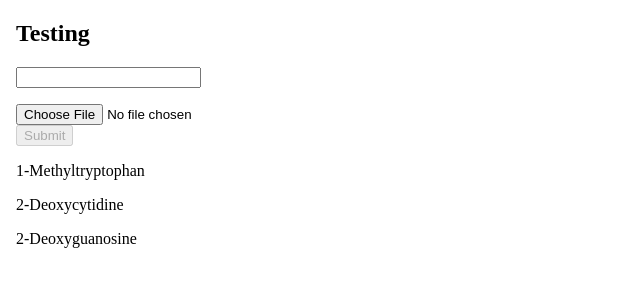
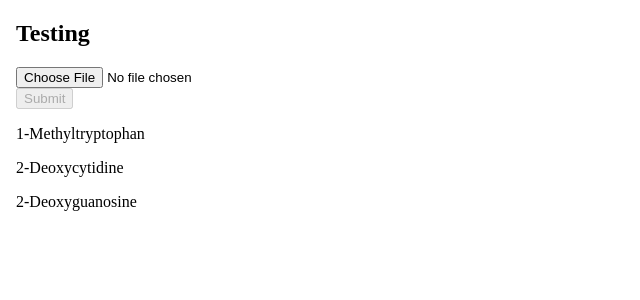
Before and after one commit to metabolomics-us/msp-from-ss, an Angular app: page / in a window 1280 px wide. Shown: the top 300 px of the page, without its empty margins (0-640 px from the left). Built offline with nearby package versions, Linux system fonts and the light colour scheme.

Commit message:
First pass of code clean-up

```diff
--- a/src/app/read-csv/compounds.service.ts
+++ b/src/app/read-csv/compounds.service.ts
@@ -1,13 +1,5 @@
-// import { read } from 'fs';
 
 export class CompoundsService {
-
-    reader = new FileReader();
-    // fname = new File();
-
-    // testMe() {
-    //     this.reader.readAsBinaryString();
-    // }
 
     getCompounds() : string[] {
         return ['1-Methyltryptophan', '2-Deoxycytidine', '2-Deoxyguanosine'];
--- a/src/app/read-csv/read-csv.component.html
+++ b/src/app/read-csv/read-csv.component.html
@@ -1,5 +1,4 @@
-<p><input id="name" type="text" (blur)="showBlurText()" (focus)="showFocusText()">{{ blurText }}</p>
-<input id="fileInput" type='file' (change)="fileChanged($event)" checked><br>
+<input id="fileInput" type='file' (change)="fileSelected($event)" checked><br>
 <button class="btn btn-primary" [disabled]="!isValid" (click)="clickMe($event)">Submit</button>
 <div *ngFor="let compound of compounds">
     <p>{{ compound }}</p>
--- a/src/app/read-csv/read-csv.component.ts
+++ b/src/app/read-csv/read-csv.component.ts
@@ -1,97 +1,47 @@
 import { Component, Input, OnInit } from '@angular/core';
 import { CompoundsService } from './compounds.service';
-import { ReadCSVService } from './read-csv.service';
 import * as XLSX from 'xlsx';
 
 @Component({
     selector: 'read-csv',
     templateUrl: 'read-csv.component.html',
-    providers: [CompoundsService, ReadCSVService]
+    providers: [CompoundsService]
 })
 
 export class ReadCSVComponent implements OnInit{
     compounds: string[];
-    private readCSVService: ReadCSVService;
-    blurText: string;
     isValid: boolean;
 
     constructor(compoundsService: CompoundsService) {
+        //Testing out services
         this.compounds = compoundsService.getCompounds();
-        this.blurText = "";
+    }
+
+    ngOnInit() {
         this.isValid = false;
     }
 
-    ngOnInit() {
-
-    }
-
-    fileChanged($event) {
+    fileSelected($event) {
         this.isValid = true;
-        console.log("1", <HTMLInputElement>$event);
-        // Note that the line below did not work for a 'load' event; got this: "ERROR in src/app/read-csv/read-csv.component.ts(40,34): error TS2339: Property 'relatedTarget' does not exist on type 'ProgressEvent'"
-        console.log("1.1", $event.relatedTarget);
-        console.log("2", $event.target);
-        var files = $event.target.files;
-        var reader = new FileReader();
+        var files = $event.target.files, reader = new FileReader();
 
         reader.addEventListener('load', function (e) {
 
             // Explicit type declaration so that Angular won't throw an error
             var target = <FileReader>e.target;
-            // This line is equivalent to the one above
-            // var target = e.target as FileReader;
             var data = target.result;
-
             var wb: XLSX.WorkBook = XLSX.read(data, { type: 'binary' });
-
-            console.log("0", target);
-            console.log("1", wb);
-            console.log("2", wb.SheetNames);
-            console.log("3", wb.SheetNames[0]);
-            console.log("4", wb[0]);
-            // console.log(wb.Strings);
-
-            console.log("5", XLSX.utils.sheet_to_txt(wb.Sheets[wb.SheetNames[0]]));
-
             var jsonObj = XLSX.utils.sheet_to_json(wb.Sheets[wb.SheetNames[0]]);
             console.log("6", jsonObj);
-
             console.log("7", jsonObj[0]);
             console.log("8", jsonObj[1]);
-
-            // var testObj = XLSX.utils.sheet_to_row_object_array(wb.Sheets[wb.SheetNames[0]]);
-            // XLSX.utils.sheet_to_row_object_array(workbook.Sheets[sheetName]);
-
-            // console.log("4", $event);
-            // console.log("5", $event.target);
-            // console.log("6", <FileReader>e.target);
-            // console.log("7", reader.result);
-            // console.log("8", target.result);
-            // Error in the terminal window, but doesn't seem to affect performance
-            // console.log("7", $event.target.result);
-
-            // let csvdata = $event.target.result;
-            // console.log(csvdata);
-            // parseCsv.getParsecsvdata(csvdata); // calling function for parse csv data
+            // calling function to parse csv data
         });
 
         if (files && files[0]) {
-            console.log("You're on your way!");
             var msms_ss = files[0];
             reader.readAsBinaryString(msms_ss);
-            // reader.readAsText(msms_ss);
         }
     }
 
-    showBlurText() {
-        this.blurText = "Blurred";
-    }
-
-    showFocusText() {
-        this.blurText = "Focused";
-    }
-
-    clickMe($event) {
-        console.log($event.target);
-    }
 }
```
